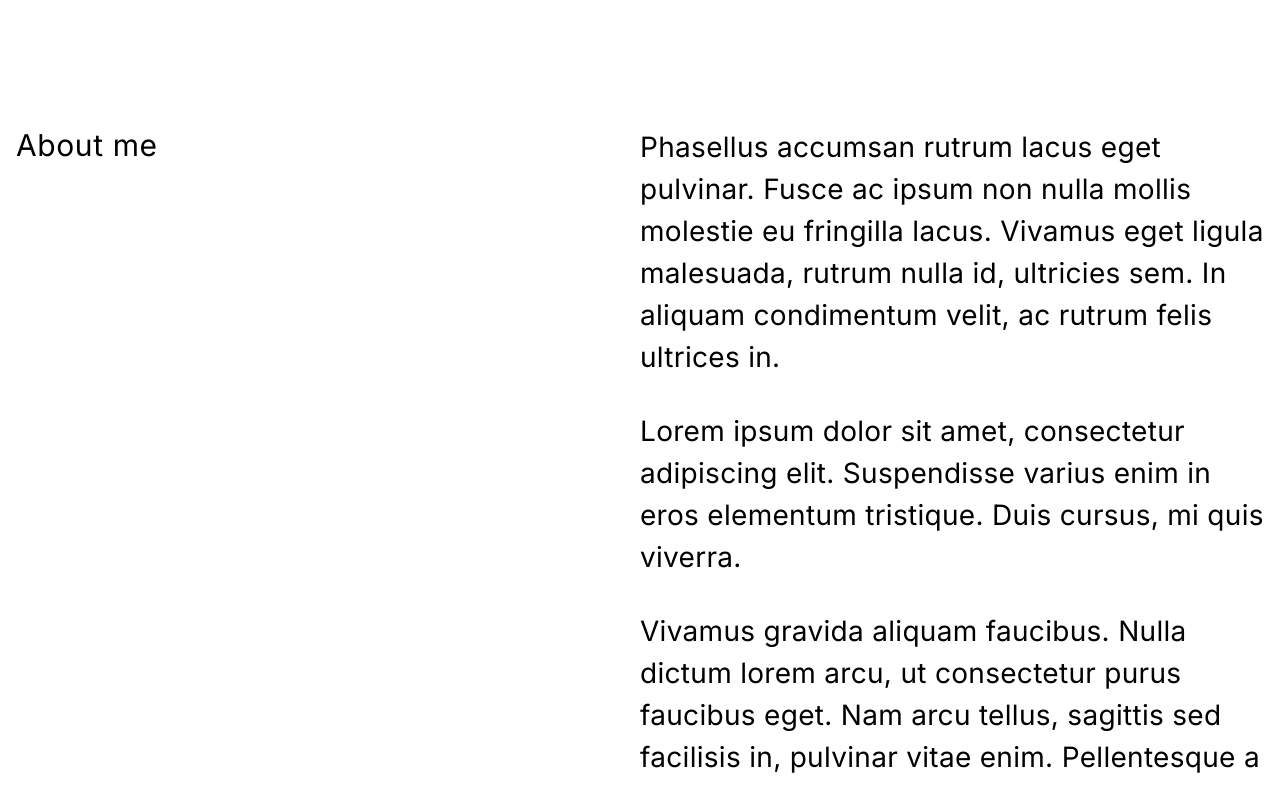
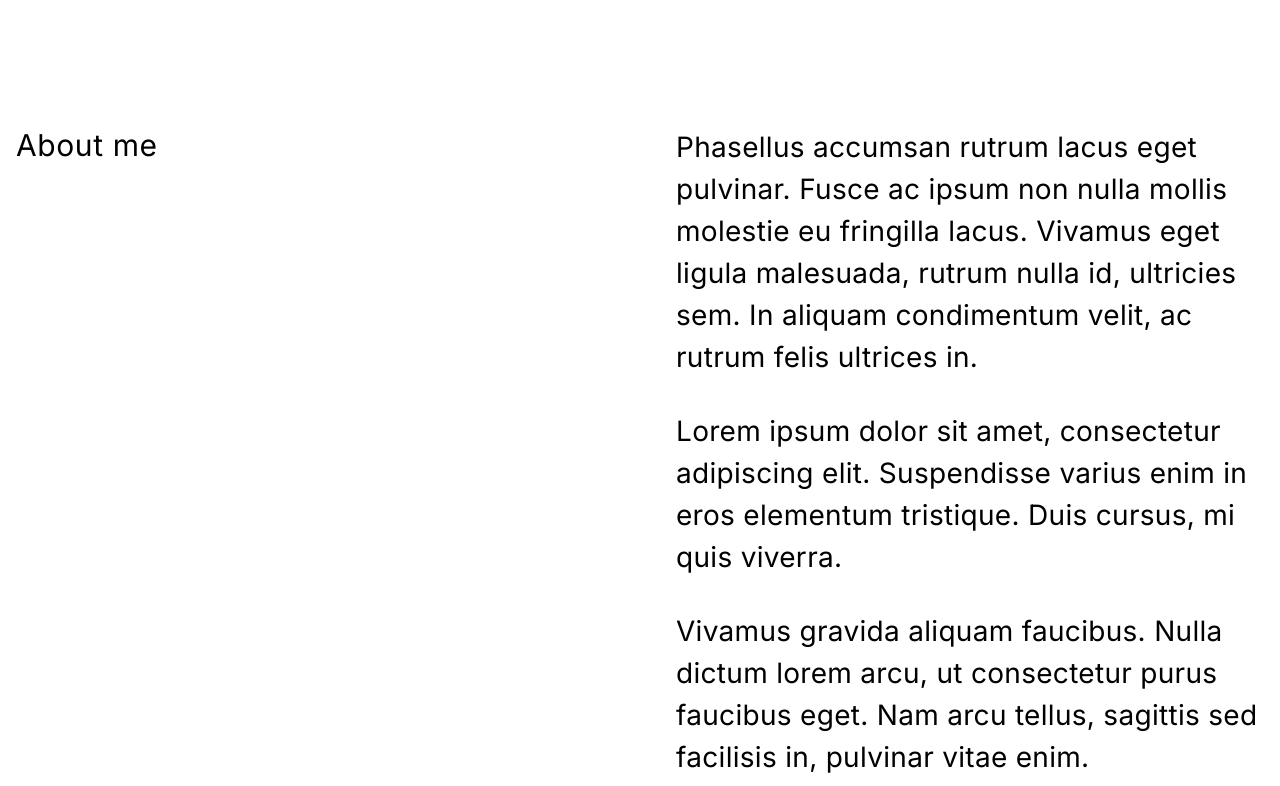
Before and after one commit to ViniVanC/day22-Lightfolio-website, a React (Vite) app: page / in a window 1280 px wide. Shown: the part 2760-3546 px from the top of the page. Built offline with nearby package versions, Linux system fonts and the light colour scheme.

Commit message:
updated index.scss

```diff
--- a/src/index.scss
+++ b/src/index.scss
@@ -60,18 +60,35 @@ a {
   padding-top: rem(128);
   padding-bottom: rem(128);
 
+  @media screen and (max-width: $media-screen-sm) {
+    padding-top: rem(50);
+    padding-bottom: rem(50);
+  }
   &-inner__two-grid {
     display: flex;
-    flex-wrap: wrap;
 
     > div {
       min-width: 400px;
       flex: 0 1 50%;
 
+      &:not(:first-child) {
+        margin-left: rem(72);
+      }
+
       @media screen and (max-width: $media-screen-sm) {
         min-width: auto;
         flex: 1 1 100%;
+
+        &:not(:first-child) {
+          margin-left: rem(0);
+        }
+
+        margin-bottom: rem(50);
       }
+    }
+
+    @media screen and (max-width: $media-screen-sm) {
+      flex-wrap: wrap;
     }
   }
 
```
